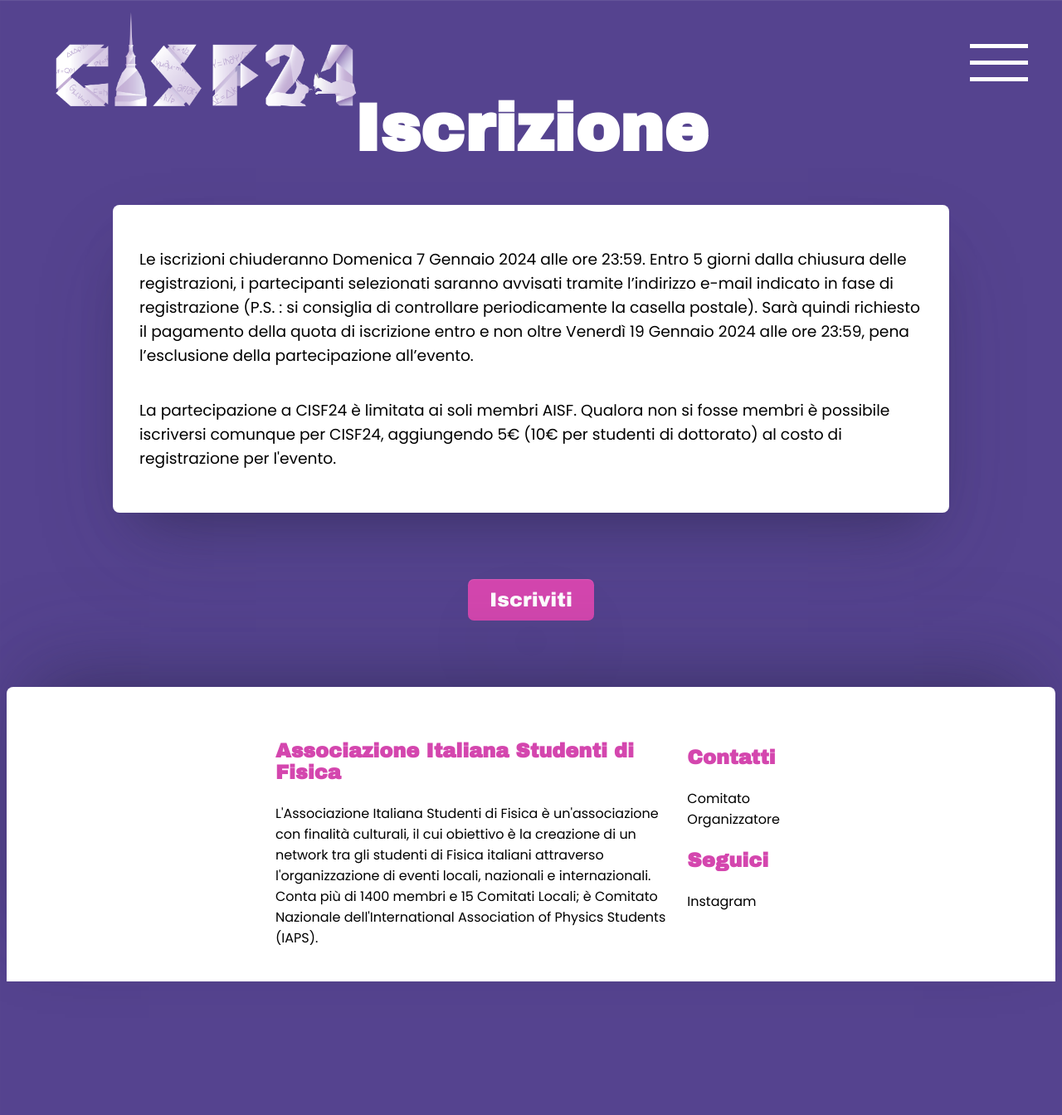
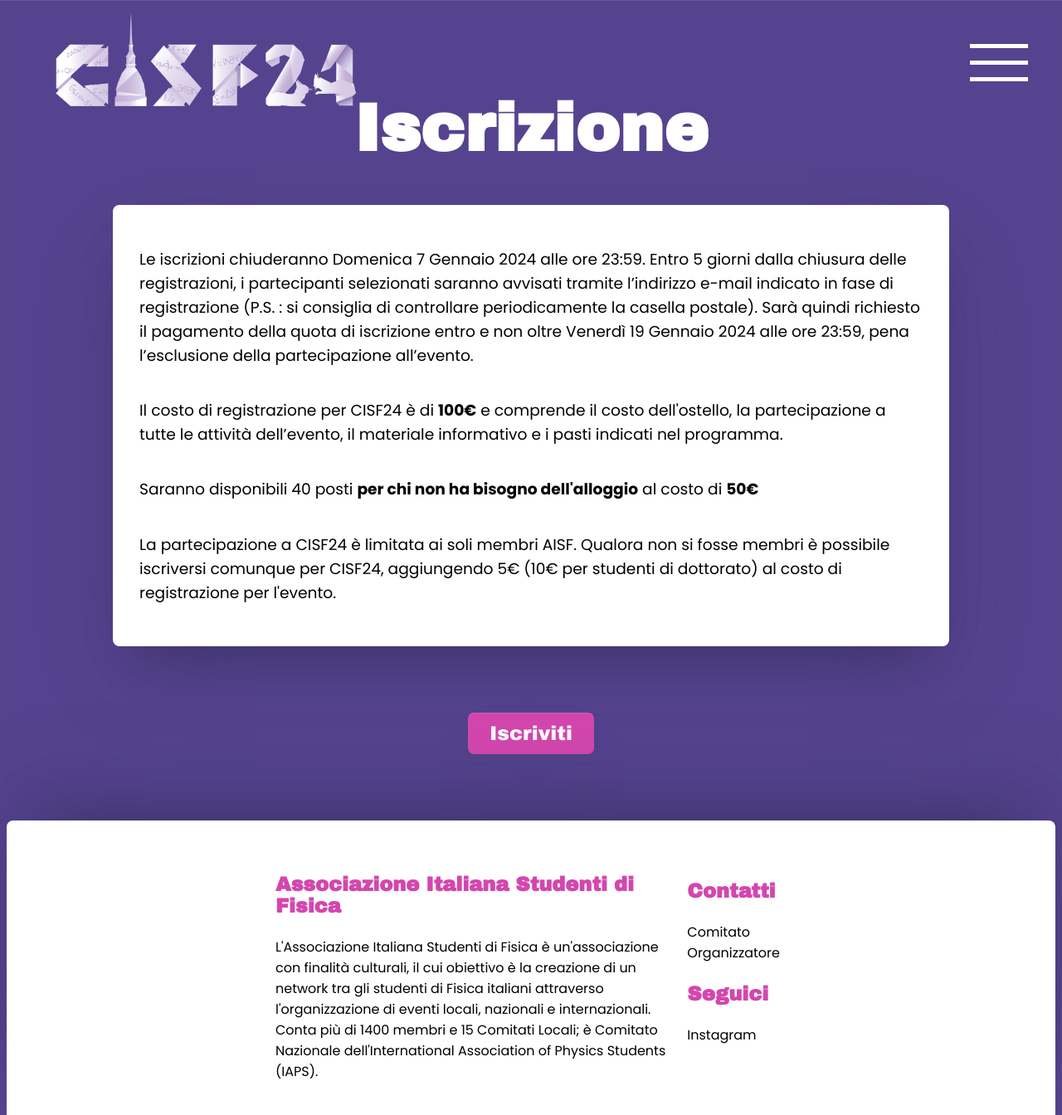
Before and after one commit to ai-sf/cisf24, a Jekyll site: the page built from iscrizione.html, in a window 1280 px wide. Shown: the whole page at 83% size. Built offline with Jekyll 4.4.1, drawn with Linux system fonts in a browser that asks for light colours; nearby versions of some CDN libraries; a script that is not in the unit is left out.

Commit message:
Add price

```diff
--- a/_data/iscrizione.yml
+++ b/_data/iscrizione.yml
@@ -1,2 +1,4 @@
 - "Le iscrizioni chiuderanno Domenica 7 Gennaio 2024 alle ore 23:59. Entro 5 giorni dalla chiusura delle registrazioni, i partecipanti selezionati saranno avvisati tramite l’indirizzo e-mail indicato in fase di registrazione (P.S. : si consiglia di controllare periodicamente la casella postale). Sarà quindi richiesto il pagamento della quota di iscrizione entro e non oltre Venerdì 19 Gennaio 2024 alle ore 23:59, pena l’esclusione della partecipazione all’evento."
+- "Il costo di registrazione per CISF24 è di <b>100€</b> e comprende il costo dell'ostello, la partecipazione a tutte le attività dell’evento, il materiale informativo e i pasti indicati nel programma."
+- "Saranno disponibili 40 posti <b>per chi non ha bisogno dell'alloggio</b> al costo di <b>50€</b>"
 - "La partecipazione a CISF24 è limitata ai soli membri AISF. Qualora non si fosse membri è possibile iscriversi comunque per CISF24, aggiungendo  5€ (10€ per studenti di dottorato)  al costo di registrazione per l'evento."
```
